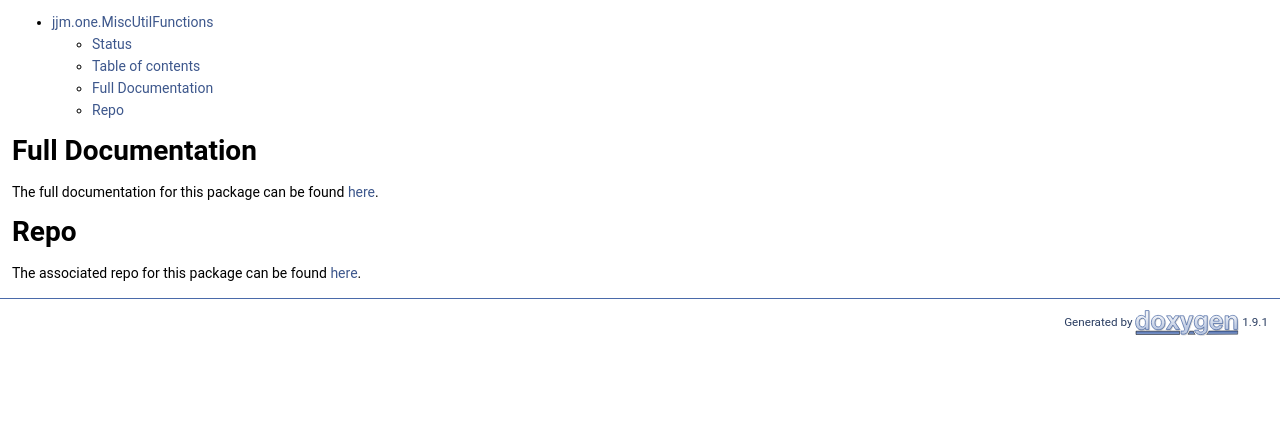
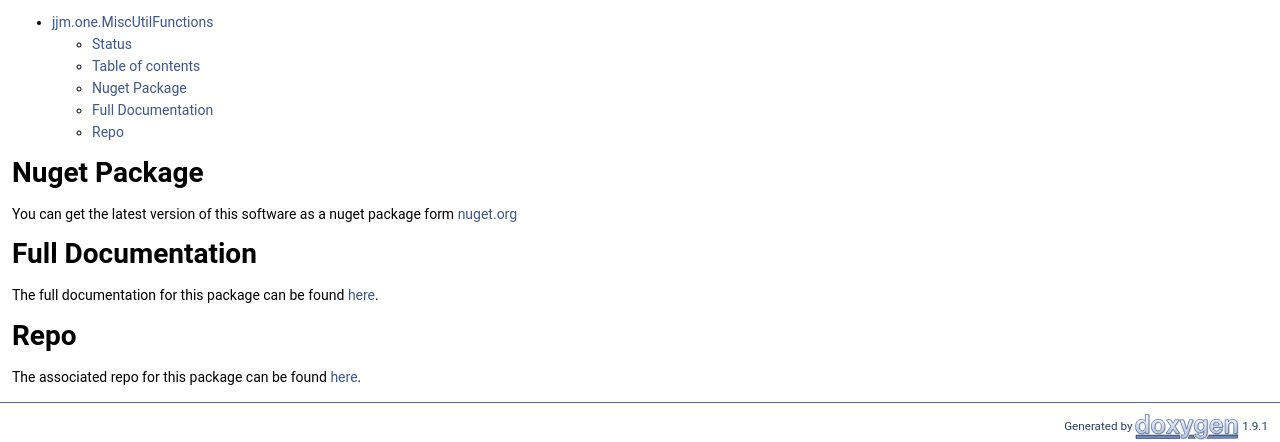
Before and after one commit to jjm-one/jjm.one.MiscUtilFunctions, a plain HTML site: page develop/doc/html/index.html in a window 1280 px wide. Shown: the part 932-1374 px from the top of the page. Before the commit the page ends 1270 px from the top, so only its background shows below. Drawn offline with Linux system fonts and the light colour scheme.

Commit message:
Deploying to gh-pages from @ jjm-one/jjm.one.MiscUtilFunctions@04c88bfd8e8ec0ea486eb45089617048f1717073 🚀

```diff
--- a/develop/doc/html/index.html
+++ b/develop/doc/html/index.html
@@ -84,15 +84,19 @@ Table of contents</h1>
 <li><a href="#jjmonemiscutilfunctions">jjm.one.MiscUtilFunctions</a><ul>
 <li><a href="#status">Status</a></li>
 <li><a href="#table-of-contents">Table of contents</a></li>
+<li><a href="#nuget-package">Nuget Package</a></li>
 <li><a href="#full-documentation">Full Documentation</a></li>
 <li><a href="#repo">Repo</a></li>
 </ul>
 </li>
 </ul>
 <h1><a class="anchor" id="autotoc_md3"></a>
+Nuget Package</h1>
+<p>You can get the latest version of this software as a nuget package form <a href="https://www.nuget.org/packages/jjm.one.MiscUtilFunctions/">nuget.org</a></p>
+<h1><a class="anchor" id="autotoc_md4"></a>
 Full Documentation</h1>
 <p>The full documentation for this package can be found <a href="https://jjm-one.github.io/jjm.one.MiscUtilFunctions/main/doc/html/index.html">here</a>.</p>
-<h1><a class="anchor" id="autotoc_md4"></a>
+<h1><a class="anchor" id="autotoc_md5"></a>
 Repo</h1>
 <p>The associated repo for this package can be found <a href="https://github.com/jjm-one/jjm.one.MiscUtilFunctions">here</a>. </p>
 </div></div><!-- PageDoc -->
```
